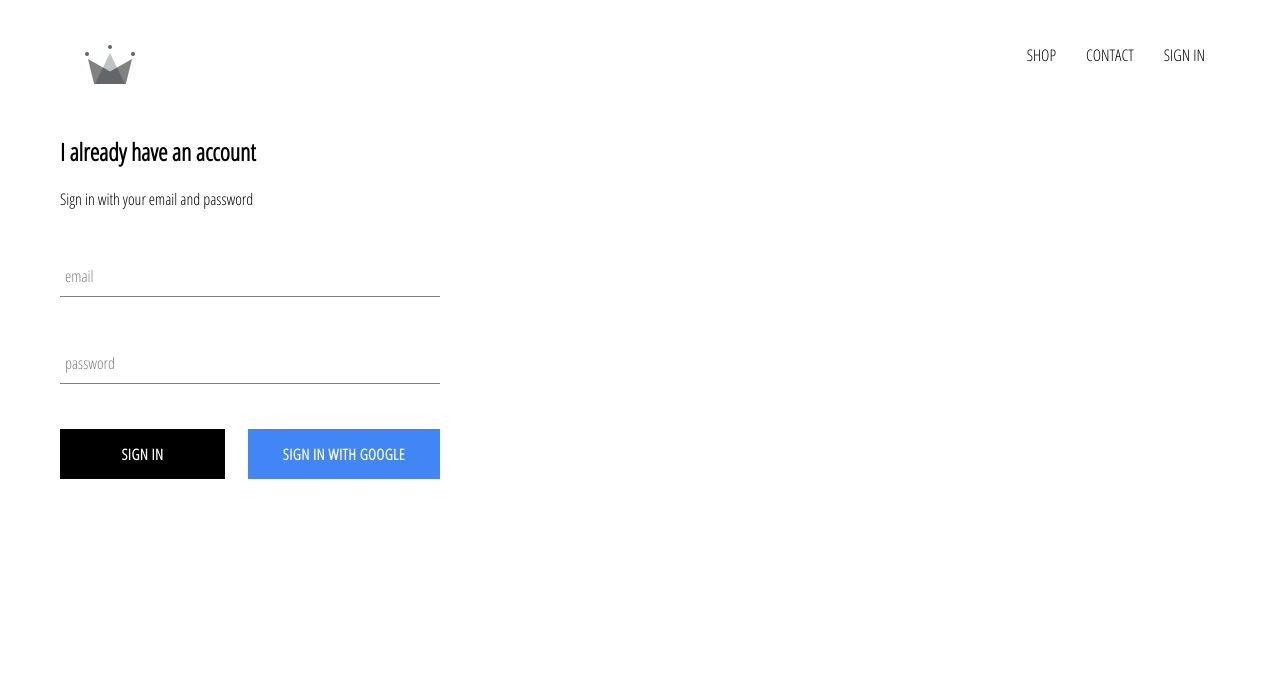
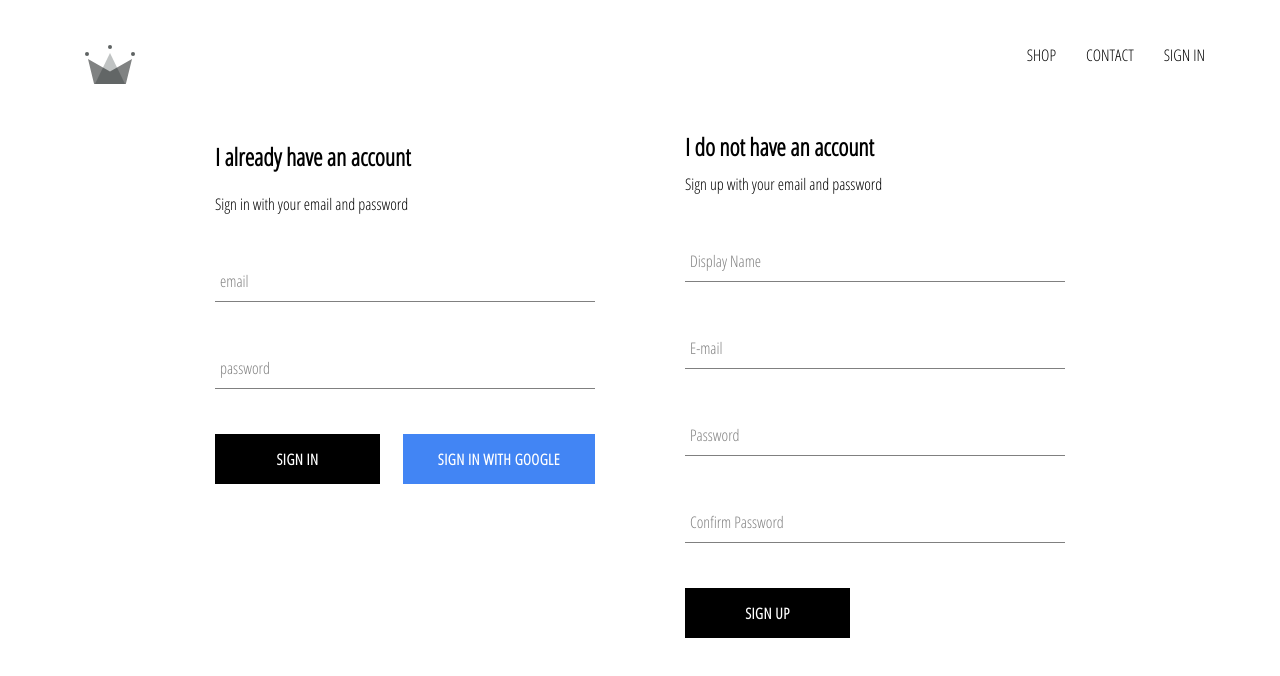
Before and after one commit to RodrigoBorges93/Crown-Clothing, a React (Create React App) app: page /signin in a window 1280 px wide. Shown: the top 676 px of the page. Built offline with nearby package versions, Linux system fonts and the light colour scheme; no server answers.

Commit message:
Implemented firebase utils, included ability to store authenticated user into out firestore database

```diff
--- a/src/App.js
+++ b/src/App.js
@@ -5,7 +5,7 @@ import HomePage from './pages/homepage/homepage.component';
 import ShopPage from './pages/shop/shop.component.jsx';
 import Header from './components/header/header.component';
 import SignInAndSignUpPage from './pages/sign-in-and-sign-up/sign-in-and-sign-up.component';
-import { auth } from './firebase/firebase.utils';
+import { auth, createUserProfileDocument } from './firebase/firebase.utils';
 
 
 class App extends React.Component{
@@ -19,10 +19,20 @@ class App extends React.Component{
   unsubscribeFromAuth = null
 
   componentDidMount(){
-    this.unsubscribeFromAuth = auth.onAuthStateChanged(user => {
-      this.setState({ currentUser: user });
+    this.unsubscribeFromAuth = auth.onAuthStateChanged(async userAuth => {
+      if (userAuth){
+        const userRef = await createUserProfileDocument(userAuth);
 
-      console.log(user);
+        userRef.onSnapshot(snapShot =>{
+          this.setState({
+            currentUser: {
+              id: snapShot.id,
+              ...snapShot.data()
+            }
+          })
+        });
+      }
+        this.setState({ currentUser: userAuth });
     })
   }
   componentWillUnmount() {
--- a/src/components/sign-in/sign-in.component.jsx
+++ b/src/components/sign-in/sign-in.component.jsx
@@ -10,8 +10,7 @@ class SignIn extends React.Component{
 
     this.state = {
       email: '',
-      password: '',
-      teste: ''
+      password: ''
     }
 
   }
--- /dev/null
+++ b/src/components/sign-up/sign-up.component.jsx
@@ -0,0 +1,106 @@
+import React from 'react';
+import FormInput from '../form-input/form-input.component';
+import CustomButton from '../custom-button/custom-button.component';
+
+import { auth, createUserProfileDocument } from '../../firebase/firebase.utils';
+
+import './sign-up.styles.scss';
+
+class SignUp extends React.Component {
+    constructor(){
+        super();
+        this.state = {
+            displayName: '',
+            email: '',
+            password: '',
+            confirmPassword:''
+        }
+    }
+
+    handleSubmit = async event => {
+        event.preventDefault();
+
+        const { displayName, email, password, confirmPassword } = this.state;
+
+        if(password !== confirmPassword){
+            alert("Passwords don't match");
+            return;
+        }
+
+        try{
+            const { user } = await auth.createUserWithEmailAndPassword(email, password)
+
+            await createUserProfileDocument(user, { displayName });
+
+            this.setState({
+                displayName: '',
+                email: '',
+                password: '',
+                confirmPassword:''
+            })
+
+        } catch (error) {
+            console.error(error);
+        }
+
+    };
+
+    handleChange = event => {
+        const { name, value } = event.target;
+
+        this.setState({ [name]: value});
+    }
+
+
+    render(){
+        const { displayName, email, password, confirmPassword } = this.state;
+        return(
+            <div className='sign-up'>
+                <h2 className='title'>I do not have an account</h2>
+                <span>Sign up with your email and password</span>
+                <form className='sign-up-form' onSubmit={this.handleSubmit}>
+                    <FormInput
+                    type= 'text'
+                    name='displayName'
+                    value={displayName}
+                    onChange={this.handleChange}
+                    label='Display Name'
+                    required
+                    ></FormInput>
+
+                    <FormInput
+                    type= 'email'
+                    name='email'
+                    value={email}
+                    onChange={this.handleChange}
+                    label='E-mail'
+                    required
+                    ></FormInput>
+
+                    <FormInput
+                    type= 'password'
+                    name='password'
+                    value={password}
+                    onChange={this.handleChange}
+                    label='Password'
+                    required
+                    ></FormInput>
+
+                    <FormInput
+                    type= 'password'
+                    name='confirmPassword'
+                    value={confirmPassword}
+                    onChange={this.handleChange}
+                    label='Confirm Password'
+                    required
+                    ></FormInput>
+                    <CustomButton type='submit'>SIGN UP</CustomButton>
+
+
+                </form>
+            </div>
+        )
+    }
+}
+
+export default SignUp;
--- /dev/null
+++ b/src/components/sign-up/sign-up.styles.scss
@@ -0,0 +1,10 @@
+.sign-up{
+    display: flex;
+    flex-direction: column;
+    width: 380px;
+
+    .title{
+        margin: 10px 0;
+    }
+
+}
--- a/src/firebase/firebase.utils.js
+++ b/src/firebase/firebase.utils.js
@@ -13,6 +13,37 @@ const config = {
     measurementId: "G-SJ7E1N8RQZ"
   };
 
+  export const createUserProfileDocument = async(userAuth, additionalData) => {
+
+    if (!userAuth) return;
+
+    const userRef = firestore.doc(`users/${userAuth.uid}`)
+
+    const snapShot = await userRef.get();
+
+    console.log(snapShot);
+
+    if(!snapShot.exists){
+      const { displayName, email } = userAuth;
+      const createdAt = new Date();
+
+      try{
+        await userRef.set({
+          displayName,
+          email,
+          createdAt,
+          ...additionalData
+        })
+
+      } catch(error){
+          console.log('error creating user', error.message);
+      }
+    }
+
+    return userRef;
+
+  }
+
   firebase.initializeApp(config);
 
   export const auth = firebase.auth();
--- a/src/pages/sign-in-and-sign-up/sign-in-and-sign-up.component.jsx
+++ b/src/pages/sign-in-and-sign-up/sign-in-and-sign-up.component.jsx
@@ -1,10 +1,12 @@
 import React from 'react';
 import SignIn from '../../components/sign-in/sign-in.component';
+import SignUp from '../../components/sign-up/sign-up.component';
 import './sign-in-and-sign-up.styles.scss';
 
 const SignInAndSignUpPage = () => (
   <div className='sign-in-and-sign-up'>
     <SignIn />
+    <SignUp />
   </div>
 )
 
--- a/src/pages/sign-in-and-sign-up/sign-in-and-sign-up.styles.scss
+++ b/src/pages/sign-in-and-sign-up/sign-in-and-sign-up.styles.scss
@@ -1,3 +1,10 @@
 .sign-in{
   width: 380px;
 }
+
+.sign-in-and-sign-up{
+  width: 850px;
+  display: flex;
+  justify-content: space-between;
+  margin: 30px auto;
+}
```
